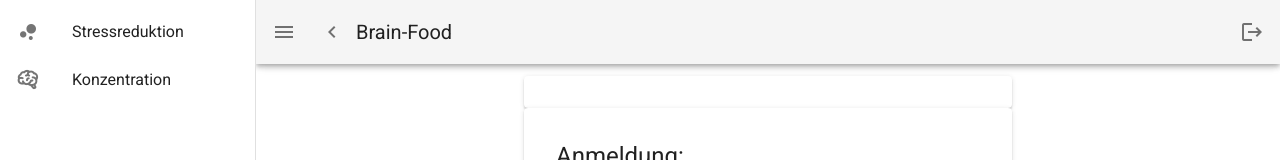
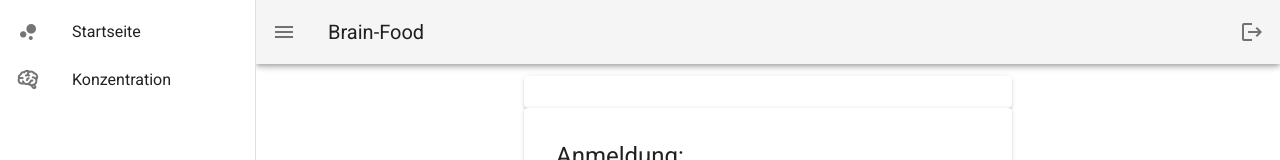
Before and after one commit to lailagryzik/Brain-Food, a Nuxt app: page / in a window 1280 px wide. Both pictures are taken after a click on the button 28 px from the left and 32 px from the top of the page. Shown: the top 160 px of the page. Built offline with nearby package versions, Linux system fonts and the light colour scheme.

Commit message:
change Startseite

```diff
--- a/layouts/default.vue
+++ b/layouts/default.vue
@@ -1,12 +1,6 @@
 <template>
   <v-app dark>
-    <v-navigation-drawer
-      v-model="drawer"
-      :mini-variant="miniVariant"
-      :clipped="clipped"
-      fixed
-      app
-    >
+    <v-navigation-drawer v-model="drawer" :clipped="clipped" fixed app>
       <v-list>
         <v-list-item
           v-for="(item, i) in items"
@@ -26,9 +20,7 @@
     </v-navigation-drawer>
     <v-app-bar :clipped-left="clipped" fixed app>
       <v-app-bar-nav-icon @click.stop="drawer = !drawer" />
-      <v-btn icon @click.stop="miniVariant = !miniVariant">
-        <v-icon>mdi-{{ `chevron-${miniVariant ? "right" : "left"}` }}</v-icon>
-      </v-btn>
+
       <v-toolbar-title>Brain-Food</v-toolbar-title>
       <v-spacer />
       <!-- logout button  -->
@@ -68,7 +60,7 @@ export default {
       items: [
         {
           icon: "mdi-chart-bubble",
-          title: "Stressreduktion",
+          title: "Startseite",
           to: "/startseite",
         },
         {
@@ -77,7 +69,6 @@ export default {
           to: "/konzentration",
         },
       ],
-      miniVariant: false,
       right: true,
       rightDrawer: false,
       title: "Vuetify.js",
```
